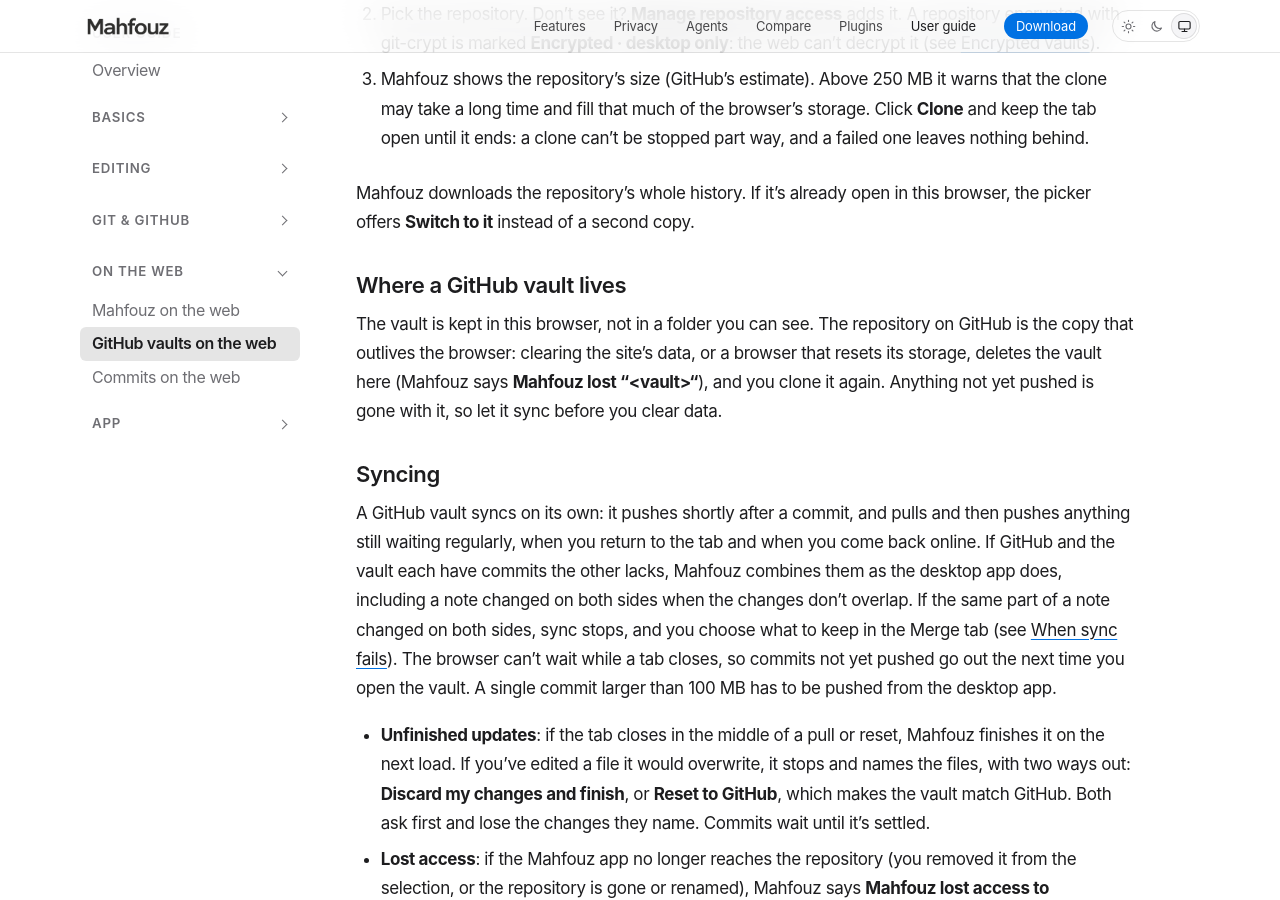
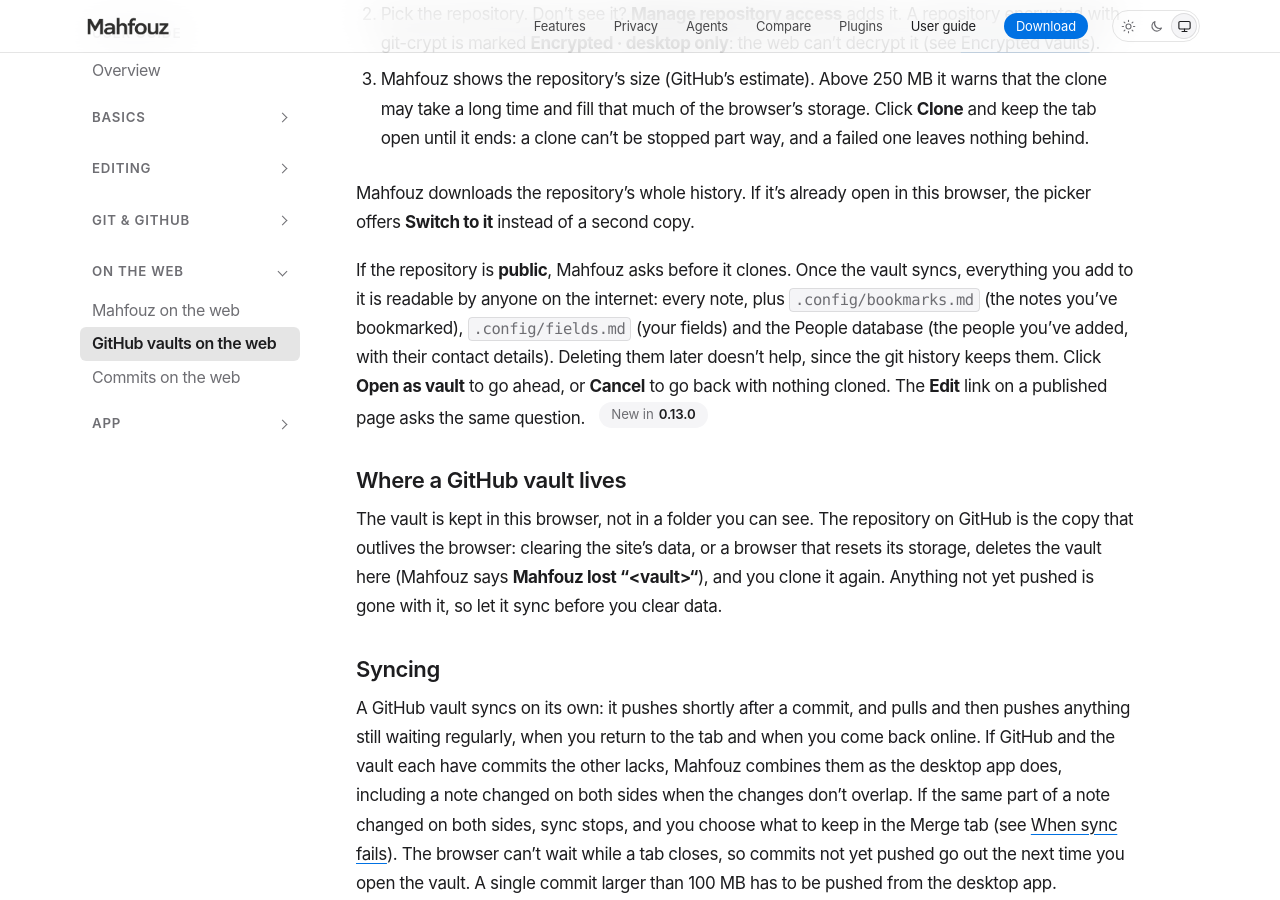
Before and after one commit to mahfouz-app/docs, a Jekyll site: the page built from guide/web-github.md, in a window 1280 px wide and 900 px high, scrolled down 1222 px. Built offline with Jekyll 4.4.1, drawn with Linux system fonts in a browser that asks for light colours.

Commit message:
guide: a public repository asks before it's cloned as a vault (mahfouz-app/app#683)

```diff
--- a/guide/web-github.md
+++ b/guide/web-github.md
@@ -54,6 +54,15 @@
 Mahfouz downloads the repository's whole history. If it's already open in
 this browser, the picker offers **Switch to it** instead of a second copy.
 
+If the repository is **public**, Mahfouz asks before it clones. Once the
+vault syncs, everything you add to it is readable by anyone on the internet:
+every note, plus `.config/bookmarks.md` (the notes you've bookmarked),
+`.config/fields.md` (your fields) and the People database (the people you've
+added, with their contact details). Deleting them later doesn't help, since
+the git history keeps them. Click **Open as vault** to go ahead, or
+**Cancel** to go back with nothing cloned. The **Edit** link on a published
+page asks the same question. {% include since.html v="0.13.0" %}
+
 ### Where a GitHub vault lives
 
 The vault is kept in this browser, not in a folder you can see. The
```
